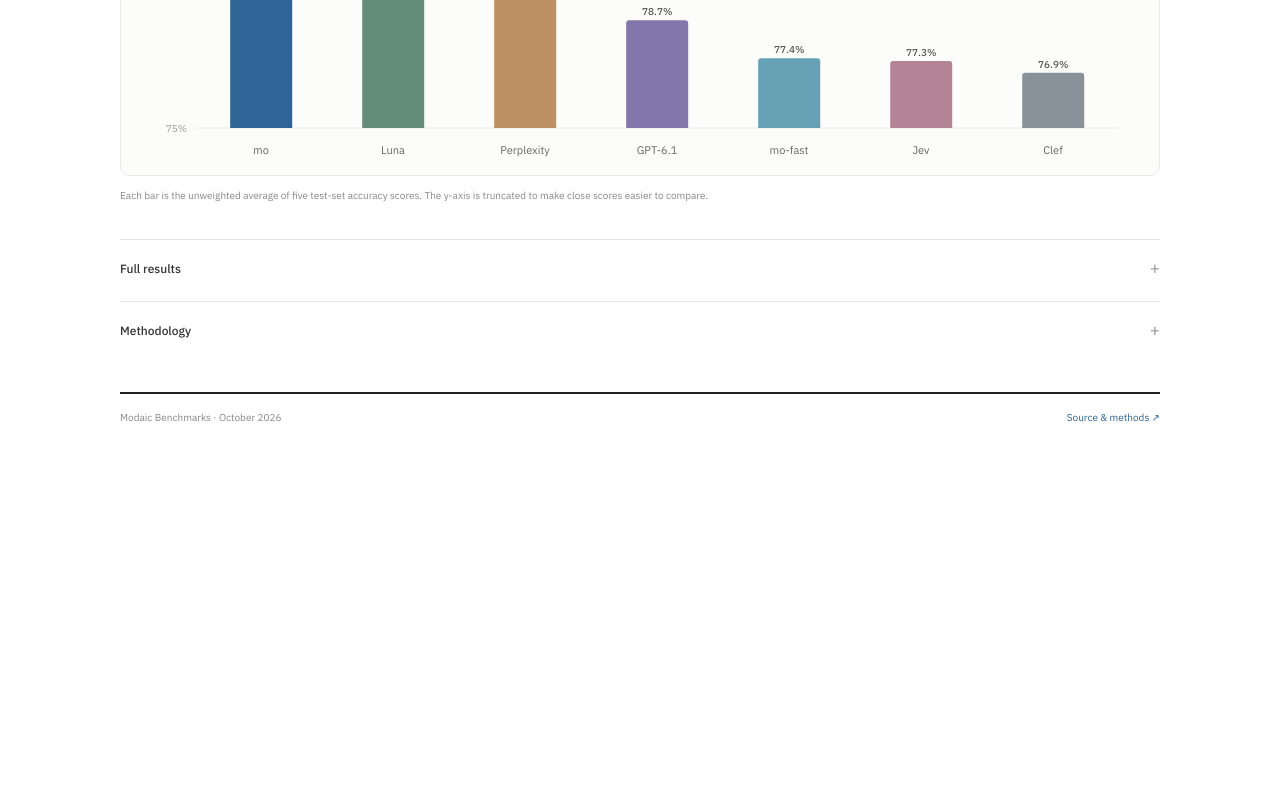
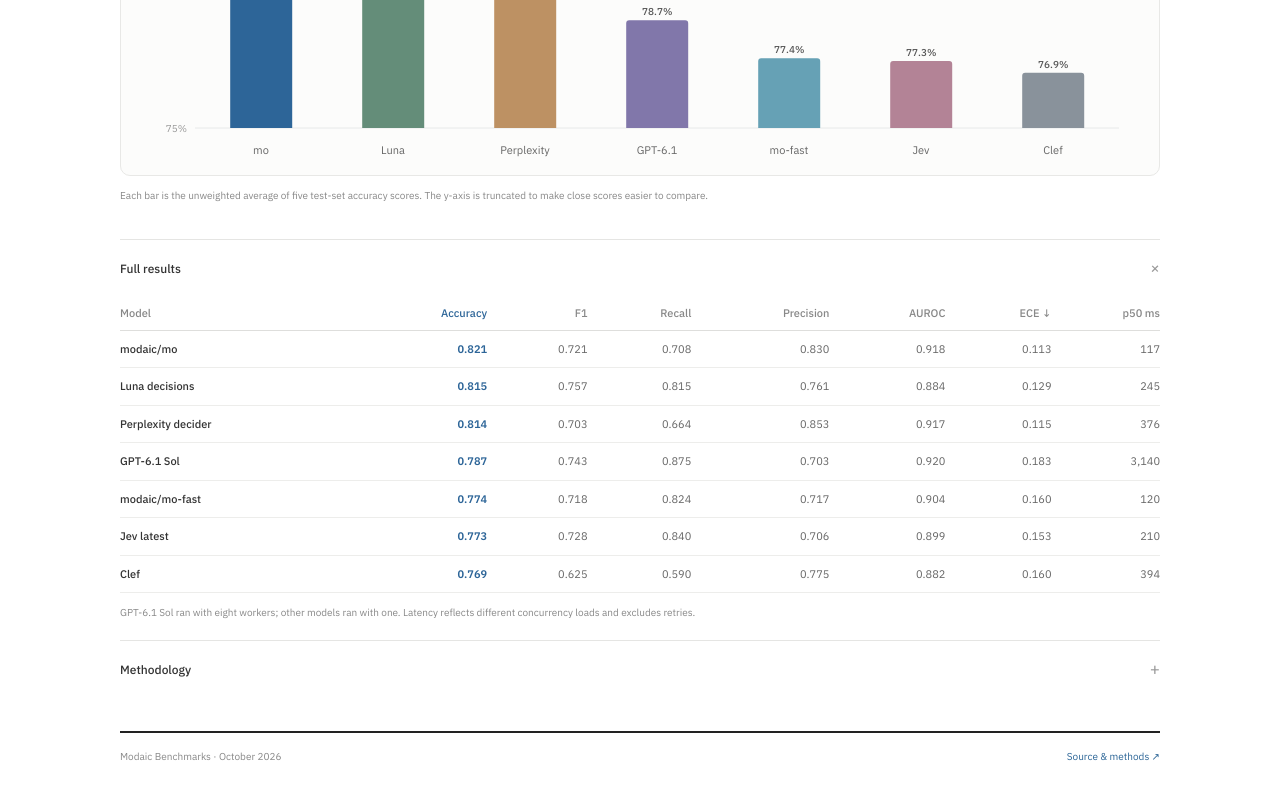
Before and after one commit to modaic-ai/mo-benchmarks, a Next.js app: page / in a window 1280 px wide. Shown: the part 698-1498 px from the top of the page. Before the commit the page ends 1179 px from the top, so only its background shows below. Built offline with nearby package versions, Linux system fonts and the light colour scheme.

Commit message:
Open full results by default

```diff
--- a/components/benchmark-page.tsx
+++ b/components/benchmark-page.tsx
@@ -129,7 +129,7 @@
       </section>
 
       <section className="mt-9 border-t border-[#e5e5e3] pt-4">
-        <details className="group">
+        <details open className="group">
           <summary className="flex cursor-pointer list-none items-center justify-between gap-4 text-[12px] font-medium text-[#333] marker:hidden">Full results <span className="text-[17px] font-normal text-[#999] group-open:rotate-45">+</span></summary>
           <div className="mt-4 overflow-x-auto">
             <table className="w-full min-w-[740px] border-collapse text-left text-[11px] tabular-nums">
```
